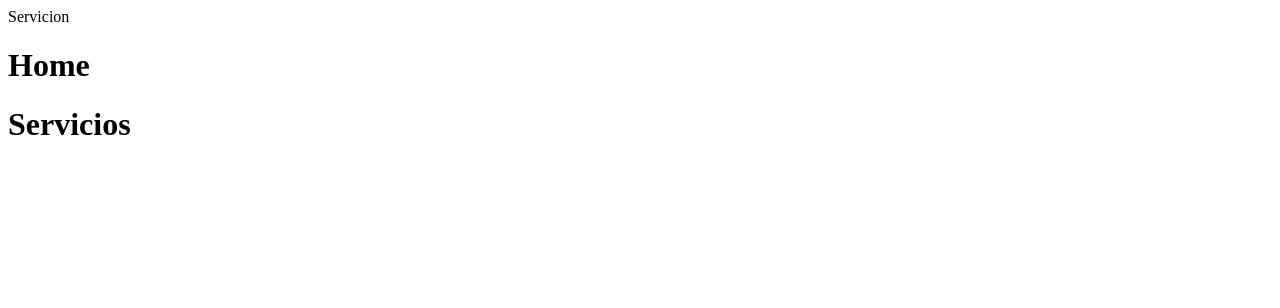
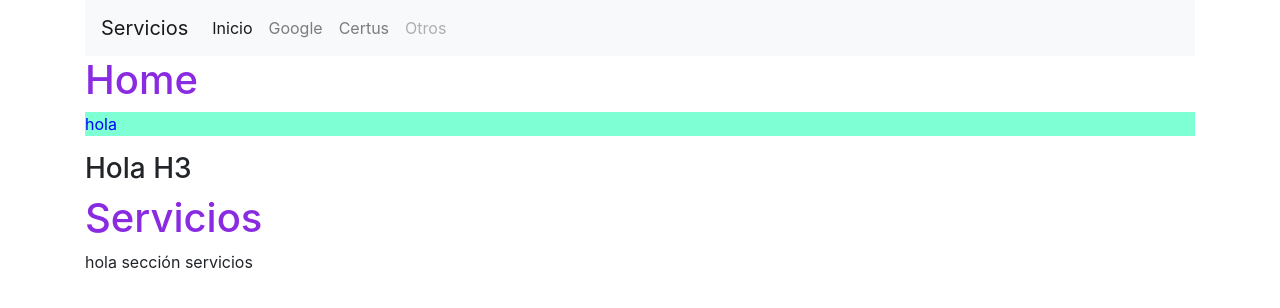
Before and after one commit to PieroLive/Actividad2, a plain HTML site: page index.html in a window 1280 px wide. Drawn offline with nearby package versions, Linux system fonts and the light colour scheme.

Commit message:
Update index.html

```diff
--- a/index.html
+++ b/index.html
@@ -1,24 +1,66 @@
+<!DOCTYPE html>
+<html lang="es">
+
 <head>
-    <tittle>Servicion</tittle>
+    <meta charset="utf-8">
+
+    <!--Referencias-->
+    <link rel="stylesheet" href="./resources/Bootstrap/bootstrap.min.css">
+    <link rel="stylesheet" href="./resources/css/style.css">
+
+
+    <title>Servicios</title>
+
+
+    <!--Aplicando estilos de tipo interno-->
+    <style>
+        h1 {
+            color: blueviolet !important;
+        }
+    </style>
+
 </head>
 
 <body>
-    <!--Barra de navegación-->
-    <div>
+    <!--Barra de navehación-->
+    <div class="container">
+        <nav class="navbar navbar-expand-lg navbar-light bg-light">
+            <a class="navbar-brand" href="#">Servicios</a>
+            <button class="navbar-toggler" type="button" data-toggle="collapse" data-target="#ItemsMenues" aria-controls="navbarNavAltMarkup" aria-expanded="false" aria-label="Toggle navigation">
+              <span class="navbar-toggler-icon"></span>
+            </button>
+            <div class="collapse navbar-collapse" id="ItemsMenues">
+                <div class="navbar-nav">
+                    <a class="nav-link active" href="#">Inicio <span class="sr-only">(current)</span></a>
+                    <a class="nav-link" href="https://www.google.com/" target="_blank">Google</a>
+                    <a class="nav-link" href="https://www.certus.edu.pe/" target="_blank">Certus</a>
+                    <a class="nav-link disabled" href="#" tabindex="-1" aria-disabled="true">Otros</a>
+                </div>
+            </div>
+        </nav>
+    </div>
+
+    <!--Seccion 1 Home-->
+    <div class="container">
+        <h1>Home</h1>
+        <p style="background-color: aquamarine; color: blue;">hola</p>
+        <div>
+            <h3>Hola H3</h3>
+        </div>
+    </div>
+
+    <!--Seccion 2 Servicios-->
+    <div class="container">
+        <h1>Servicios</h1>
+
+        <p>hola sección servicios</p>
 
     </div>
 
-    <!--Sección 1 Home-->
-    <div>
-        <h1>Home</h1>
-    </div>
-
-    <!--Sección 2 Servicios-->
-    <div>
-        <h1>Servicios</h1>
-
-    </div>
+    <script src="./resources/Bootstrap/jquery-3.5.1.slim.min.js"></script>
+    <script src="./resources/Bootstrap/bootstrap.bundle.min.js"></script>
 
 </body>
 
+
 </html>
```
